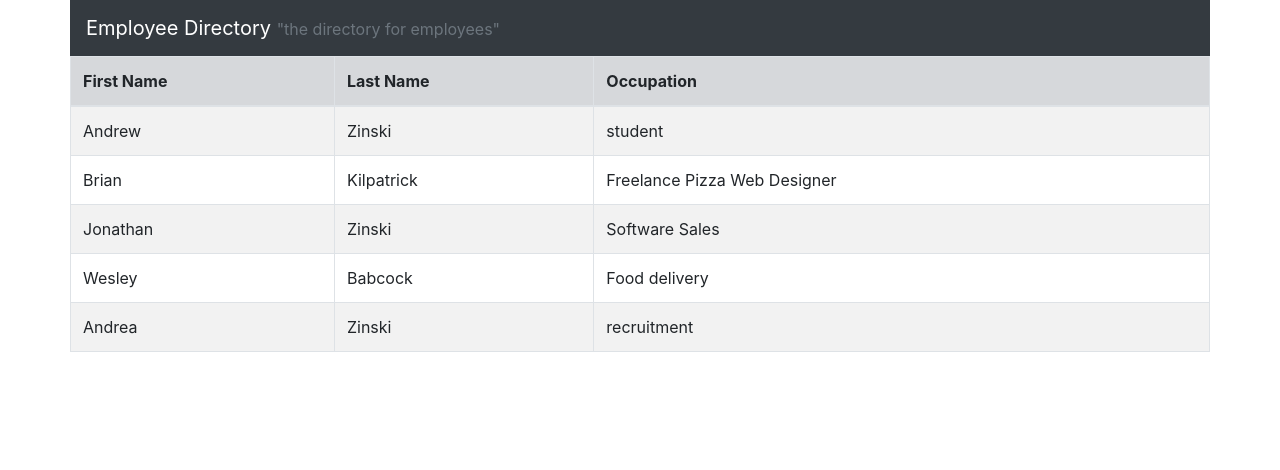
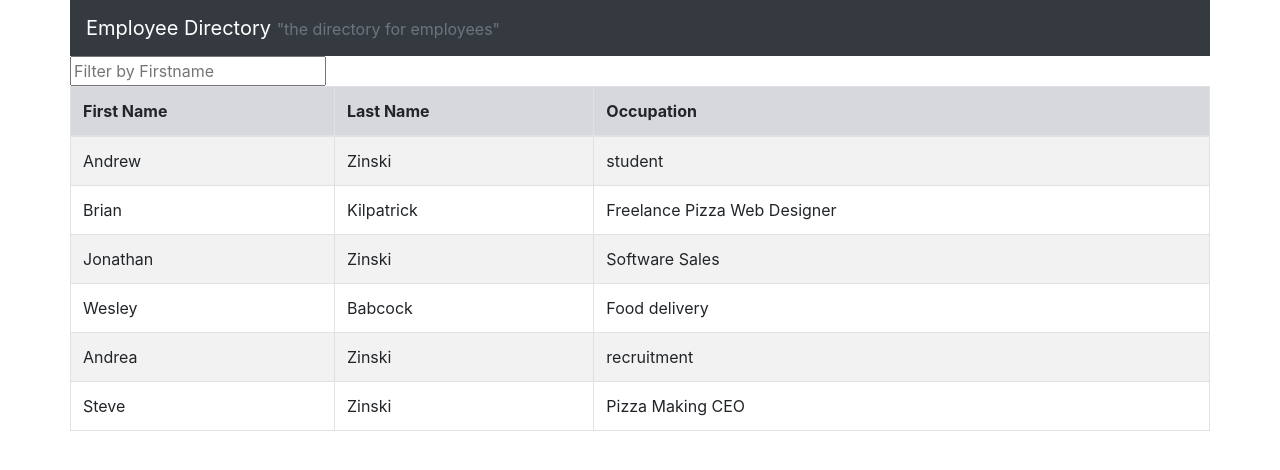
Before and after one commit to AZGchip/react_employee_directory, a React (Create React App) app: page / in a window 1280 px wide. Shown: the top 470 px of the page. Built offline with nearby package versions, Linux system fonts and the light colour scheme.

Commit message:
added filtering to table. created filter.js. @SiimonStark

```diff
--- a/src/components/Body.js
+++ b/src/components/Body.js
@@ -1,8 +1,11 @@
 import React from "react";
 import List from "./List"
 
+
 function Container(props) {
 
-    return <List employees={props.employees} />;
+    return <div>
+        <List employees={props.employees} />
+    </div>;
 }
 export default Container
--- /dev/null
+++ b/src/components/Filter.js
@@ -0,0 +1,59 @@
+import React from "react"
+function Filterby(props) {
+    let employees = [
+        {
+            id: 1,
+            firstName: "Andrew",
+            lastName: "Zinski",
+            occupation: "student"
+        },
+        {
+            id: 2,
+            firstName: "Brian",
+            lastName: "Kilpatrick",
+            occupation: "Freelance Pizza Web Designer"
+        },
+        {
+            id: 3,
+            firstName: "Jonathan",
+            lastName: "Zinski",
+            occupation: "Software Sales"
+        },
+        {
+            id: 4,
+            firstName: "Wesley",
+            lastName: "Babcock",
+            occupation: "Food delivery"
+        },
+        {
+            id: 5,
+            firstName: "Andrea",
+            lastName: "Zinski",
+            occupation: "recruitment"
+        },
+        {
+            id: 5,
+            firstName: "Steven",
+            lastName: "Zinski",
+            occupation: "network management"
+        }
+    ]
+
+
+    // var filteredEmployee = employees.filter(function (e) {
+    //     let strings = "Zinski"
+    //     let key = Object.keys(e)[2]
+    //     console.log(e[key])
+    //     return e[key] === strings
+
+    //   });
+
+    return <div className="container">
+        <div className=" row">
+
+            <input type="text" onChange={props.handleFilterChange} name="filter" value={props.search} className="" id="filter" placeholder="Filter by Firstname" />
+
+        </div>
+    </div>
+}
+export default Filterby
--- a/src/components/List.js
+++ b/src/components/List.js
@@ -1,5 +1,6 @@
-import React from "react"
-import { render } from "@testing-library/react";
+
+import React, { Component } from "react"
+import Filter from "./Filter"
 let employees = [
     {
         id: 1,
@@ -30,10 +31,16 @@ let employees = [
         firstName: "Andrea",
         lastName: "Zinski",
         occupation: "recruitment"
+    },
+    {
+        id: 6,
+        firstName: "Steve",
+        lastName: "Zinski",
+        occupation: "Pizza Making CEO"
     }
 ]
 let sortCase = {}
-
+let filteredArray = {};
 
 
 
@@ -43,10 +50,12 @@ let sortCase = {}
 
 
 
-class List extends React.Component {
+class List extends Component {
     state = {
         employees,
-        sortCase
+        filteredArray,
+        sortCase,
+        filter: "",
     }
     constructor(props) {
         super(props)
@@ -57,9 +66,41 @@ class List extends React.Component {
                     <td>{employee.lastName}</td>
                     <td>{employee.occupation}</td>
                 </tr>
-            ))
+            )),
+            filteredArray: employees
         }
     }
+
+    handleFilterChange = event => {
+        const name = event.target.name
+        const value = event.target.value
+        console.log("this is name", event.target.name)
+        //filters based on input string
+        var filteredEmployee;
+        if (value) {
+            filteredEmployee = employees.filter(function (e) {
+
+                let key = Object.keys(e)[1]
+                return e[key].toUpperCase().includes(event.target.value.toUpperCase())
+            })
+        }
+        else{
+            filteredEmployee = employees
+            console.log("else")
+        }
+        console.log(filteredEmployee)
+        this.setState({
+            filteredArray: filteredEmployee,
+            employeeArray: filteredEmployee.map(employee => (
+                <tr className="" key={employee.id}>
+                    <td>{employee.firstName}</td>
+                    <td>{employee.lastName}</td>
+                    <td>{employee.occupation}</td>
+                </tr>
+            ))
+        });
+        console.log("this is filtered Array",this.state.filteredArray)
+    };
     handleSortChange = (param) => {
         // y/n is inverted
         let invert;
@@ -115,7 +156,7 @@ class List extends React.Component {
         }
         //changes state to update the table with sorted information
         this.setState((state, props) => ({
-            employeeArray: employees.sort(compareString).map(employee => (
+            employeeArray: state.filteredArray.sort(compareString).map(employee => (
                 <tr className="" key={employee.id}>
                     <td>{employee.firstName}</td>
                     <td>{employee.lastName}</td>
@@ -124,12 +165,17 @@ class List extends React.Component {
             ))
         }));
 
-        console.log(employees.sort(compareString))
+
     }
 
 
     render() {
         return (
+            <div>
+                <Filter
+                    search={this.state.search}
+                    handleFilterChange={this.handleFilterChange}
+                />
                 <table className=" container  table table-bordered table-striped">
                     <thead className="thead">
                         <tr className="table-secondary">
@@ -142,6 +188,7 @@ class List extends React.Component {
                         {this.state.employeeArray}
                     </tbody>
                 </table>
+            </div>
         );
     }
 }
```
Lines whose indentation alone changed are shown as unchanged.
